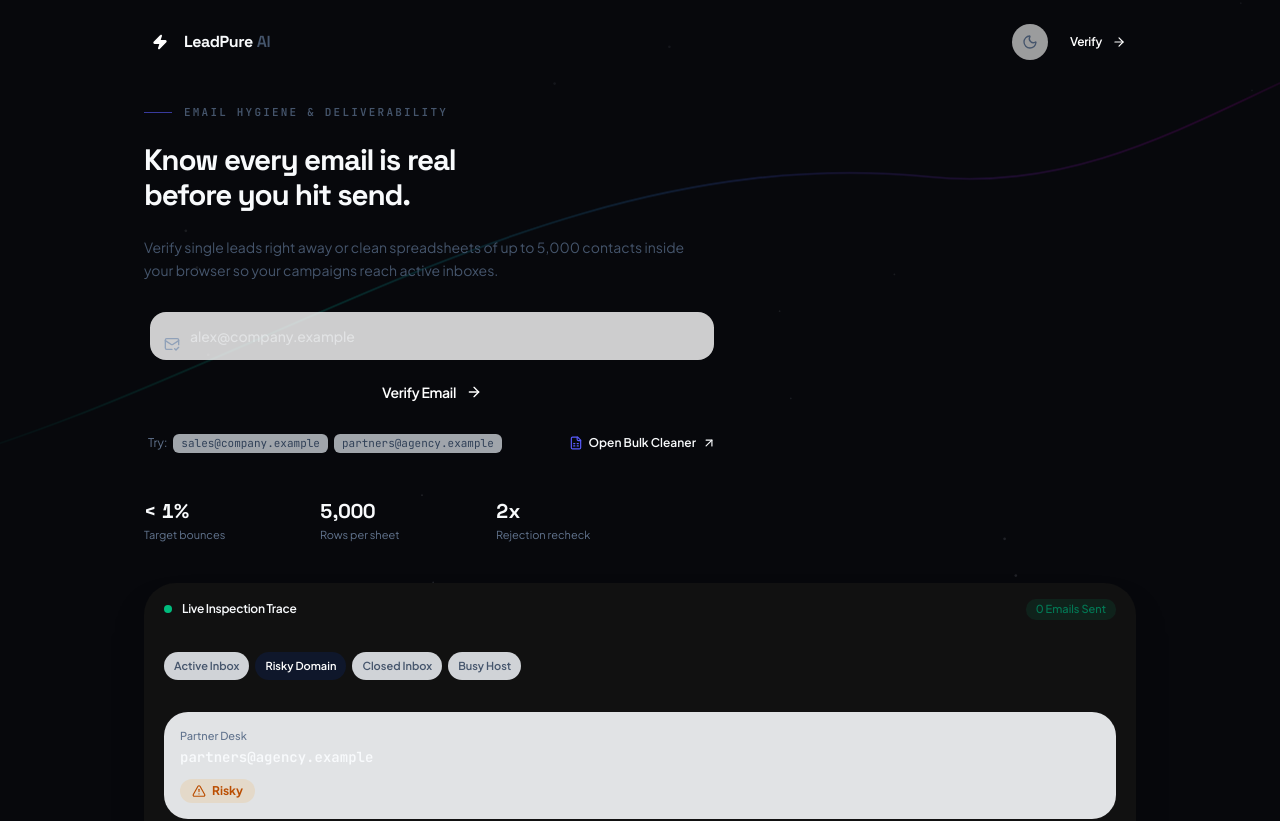
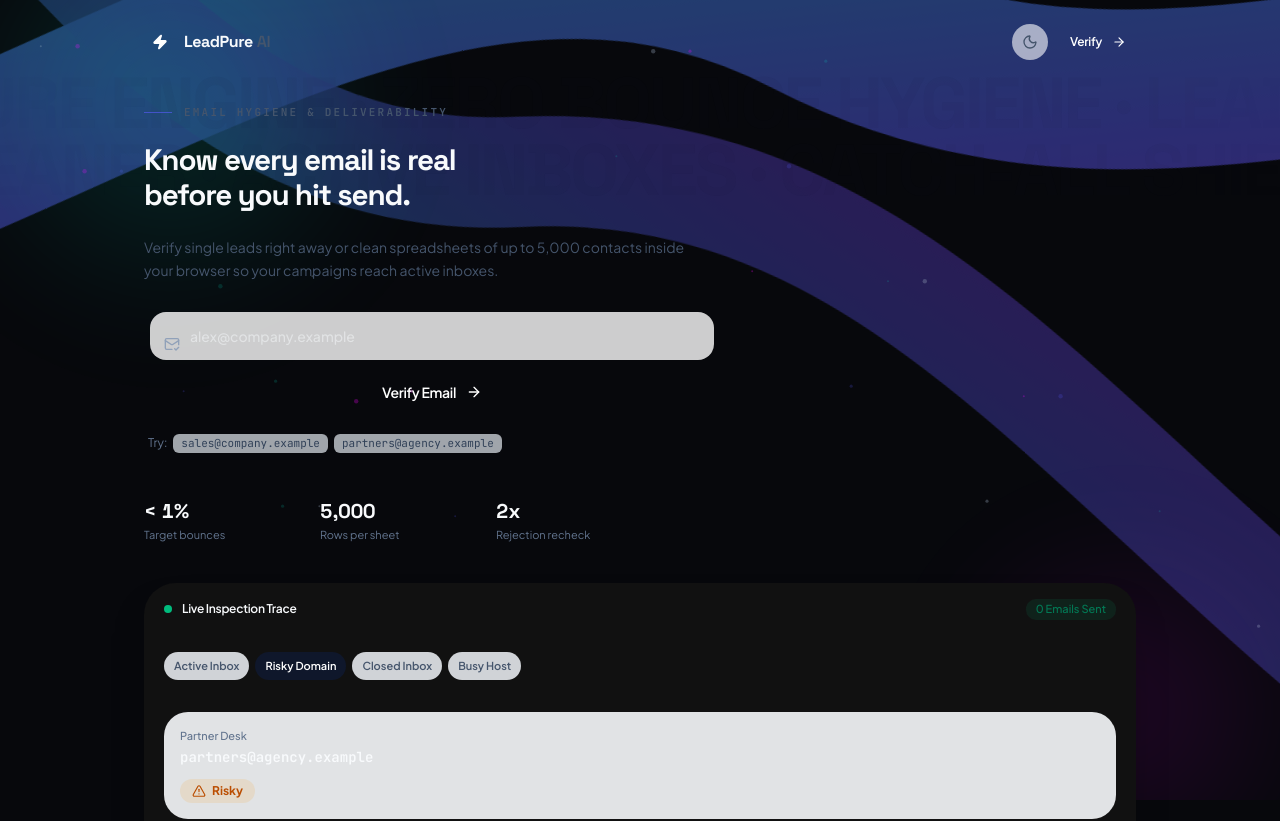
Before and after one commit to ossamamehmood/LeadPure-AI, a React (Vite) app: page / in a window 1280 px wide. Shown: the top 821 px of the page. Built offline with nearby package versions, Linux system fonts and the light colour scheme.

Commit message:
Restore Minimsam scroll backdrop and Hero letters, Spotlight compare table, clean Hero CTA and default-collapsed chevron Sidebar

```diff
--- a/src/components/LandingPage.tsx
+++ b/src/components/LandingPage.tsx
@@ -10,7 +10,6 @@ import {
   ExternalLink,
   ShieldCheck,
   SlidersHorizontal,
-  FileSpreadsheet,
   Layers,
   MailCheck,
 } from 'lucide-react';
@@ -69,7 +68,7 @@ const COMPARISON_ROWS: {
   },
   {
     feature: 'Double-checks strict rejections',
-    leadpure: { ok: true, note: 'Verified twice' },
+    leadpure: { ok: true },
     zerobounce: { ok: false },
     emailable: { ok: false },
     hunter: { ok: false },
@@ -174,9 +173,38 @@ export function LandingPage({ onOpenDashboard, onNavigate, theme }: LandingPageP
 
   return (
     <div className="space-y-24 sm:space-y-28">
-      {/* 1. ASYMMETRIC PRODUCT-FIRST HERO + LIVE VERIFICATION INSPECTOR */}
+      {/* 1. ASYMMETRIC PRODUCT-FIRST HERO + MINIMSAM BACKGROUND LETTERS + INSPECTOR */}
       <section className="relative pt-2 sm:pt-4">
-        <div className="grid grid-cols-1 lg:grid-cols-12 gap-10 lg:gap-12 items-center">
+        {/* Minimsam-inspired monumental kinetic background typography (subtly masked behind Hero) */}
+        <div
+          aria-hidden="true"
+          className="pointer-events-none select-none absolute -top-6 sm:-top-10 -inset-x-[12vw] -z-10 overflow-hidden"
+          style={{
+            maskImage: 'linear-gradient(90deg, transparent 0%, #000 14%, #000 86%, transparent 100%)',
+            WebkitMaskImage: 'linear-gradient(90deg, transparent 0%, #000 14%, #000 86%, transparent 100%)',
+          }}
+        >
+          <div className="space-y-1 sm:space-y-2 text-[4.5rem] sm:text-[7.5rem] lg:text-[9.5rem] font-display font-black uppercase tracking-[-0.04em] leading-[0.88] whitespace-nowrap text-slate-900/[0.045] dark:text-white/[0.045]">
+            <motion.div
+              className="flex w-max"
+              animate={shouldReduceMotion ? undefined : { x: ['0%', '-50%'] }}
+              transition={shouldReduceMotion ? undefined : { duration: 42, repeat: Infinity, ease: 'linear' }}
+            >
+              <span>LEADPURE ENGINE &middot; ZERO BOUNCE HYGIENE &middot;&nbsp;</span>
+              <span>LEADPURE ENGINE &middot; ZERO BOUNCE HYGIENE &middot;&nbsp;</span>
+            </motion.div>
+            <motion.div
+              className="flex w-max"
+              animate={shouldReduceMotion ? undefined : { x: ['-50%', '0%'] }}
+              transition={shouldReduceMotion ? undefined : { duration: 48, repeat: Infinity, ease: 'linear' }}
+            >
+              <span>ACTIVE INBOXES &middot; CATCH-ALL SHIELD &middot; BULK CLEANER &middot;&nbsp;</span>
+              <span>ACTIVE INBOXES &middot; CATCH-ALL SHIELD &middot; BULK CLEANER &middot;&nbsp;</span>
+            </motion.div>
+          </div>
+        </div>
+
+        <div className="grid grid-cols-1 lg:grid-cols-12 gap-10 lg:gap-12 items-center relative z-10">
           {/* Left Editorial Column + Interactive Quick Check Bar */}
           <div className="lg:col-span-6 space-y-6">
             <div className="flex items-center gap-3">
@@ -235,8 +263,7 @@ export function LandingPage({ onOpenDashboard, onNavigate, theme }: LandingPageP
                 </ClickSpark>
               </div>
 
-              <div className="flex flex-wrap items-center justify-between gap-2 text-xs text-slate-500 dark:text-slate-400 px-1">
-                <div className="flex flex-wrap items-center gap-1.5">
+              <div className="flex flex-wrap items-center gap-1.5 text-xs text-slate-500 dark:text-slate-400 px-1">
                 <span>Try:</span>
                 {['sales@company.example', 'partners@agency.example'].map((preset) => (
                   <button
@@ -248,16 +275,6 @@ export function LandingPage({ onOpenDashboard, onNavigate, theme }: LandingPageP
                     {preset}
                   </button>
                 ))}
-                </div>
-                <button
-                  type="button"
-                  onClick={() => onOpenDashboard()}
-                  className="inline-flex items-center gap-1.5 font-semibold text-app-text hover:text-brand-blue transition-colors cursor-pointer"
-                >
-                  <FileSpreadsheet className="w-3.5 h-3.5 text-brand-blue" />
-                  <span>Open Bulk Cleaner</span>
-                  <ArrowUpRight className="w-3.5 h-3.5" />
-                </button>
               </div>
             </form>
 
@@ -523,7 +540,15 @@ export function LandingPage({ onOpenDashboard, onNavigate, theme }: LandingPageP
           </ClickSpark>
         </div>
 
-        <div className="liquid-glass rounded-3xl overflow-hidden">
+        <SpotlightCard
+          theme={theme}
+          spotlightColor={theme === 'dark' ? '#5A5CFF' : '#4F46E5'}
+          intensity={theme === 'dark' ? 0.12 : 0.06}
+          borderGlow={0.7}
+          grain={0.02}
+          spotlightSize={360}
+          className="spotlight-glass !p-0 rounded-3xl border border-app-border overflow-hidden"
+        >
           <div className="overflow-x-auto">
             <table className="w-full min-w-[740px] text-left border-collapse">
               <thead>
@@ -579,7 +604,7 @@ export function LandingPage({ onOpenDashboard, onNavigate, theme }: LandingPageP
               </tbody>
             </table>
           </div>
-        </div>
+        </SpotlightCard>
       </section>
 
       {/* 5. MINIMALIST LIQUID-GLASS FAQ */}
--- a/src/components/ui/BackgroundMotion.tsx
+++ b/src/components/ui/BackgroundMotion.tsx
@@ -20,13 +20,17 @@ interface CanvasParticle {
   vy: number;
   radius: number;
   alpha: number;
+  color: string;
 }
 
+const PARTICLE_COLORS = ['#02FEDC', '#5A5CFF', '#F502FD', '#94A3B8'];
+
 /**
- * Grounded architectural motion canvas:
- * - Masked 64px coordinate matrix + subtle anodized grain
- * - Ultra-restrained single hairline optical trace driven smoothly by scroll progress
- * - Subtle pointer-following slate/indigo specular sheen (zero smoky neon fog)
+ * Minimsam-inspired spatial background motion engine:
+ * - Architectural 64px dot grid + calibrated horizon mesh
+ * - Scroll-linked dual neon signature ribbons drawing & rotating smoothly behind `.liquid-glass` cards
+ * - GPU ambient multi-color micro-particle `<canvas>` loop with reduced-motion & visibility guards
+ * - Interactive pointer-following atmospheric aura
  */
 export function BackgroundMotion({ variant = 'hero' }: BackgroundMotionProps) {
   const shouldReduceMotion = useReducedMotion();
@@ -34,15 +38,17 @@ export function BackgroundMotion({ variant = 'hero' }: BackgroundMotionProps) {
 
   const pointerX = useMotionValue(-999);
   const pointerY = useMotionValue(-999);
-  const smoothX = useSpring(pointerX, { stiffness: 75, damping: 28, mass: 0.55 });
-  const smoothY = useSpring(pointerY, { stiffness: 75, damping: 28, mass: 0.55 });
+  const smoothX = useSpring(pointerX, { stiffness: 65, damping: 24, mass: 0.6 });
+  const smoothY = useSpring(pointerY, { stiffness: 65, damping: 24, mass: 0.6 });
 
-  const cursorSpotlight = useMotionTemplate`radial-gradient(520px circle at ${smoothX}px ${smoothY}px, rgba(90, 92, 255, 0.065), transparent 72%)`;
+  const cursorSpotlight = useMotionTemplate`radial-gradient(620px circle at ${smoothX}px ${smoothY}px, rgba(90, 92, 255, 0.13), rgba(2, 254, 220, 0.05) 38%, transparent 72%)`;
 
   const { scrollYProgress } = useScroll();
-  const smoothScroll = useSpring(scrollYProgress, { stiffness: 80, damping: 26, restDelta: 0.001 });
-  const hairlineLength = useTransform(smoothScroll, [0, 1], [0.18, 0.98]);
-  const horizonOffset = useTransform(smoothScroll, [0, 1], ['0%', '-10%']);
+  const smoothScroll = useSpring(scrollYProgress, { stiffness: 70, damping: 24, restDelta: 0.001 });
+  const primaryPathLength = useTransform(smoothScroll, [0, 1], [0.14, 0.96]);
+  const secondaryPathLength = useTransform(smoothScroll, [0, 1], [0.05, 0.88]);
+  const ribbonY = useTransform(smoothScroll, [0, 1], ['2%', '-24%']);
+  const ribbonRotate = useTransform(smoothScroll, [0, 1], [0, 14]);
 
   useEffect(() => {
     if (shouldReduceMotion || variant !== 'hero') return;
@@ -76,24 +82,22 @@ export function BackgroundMotion({ variant = 'hero' }: BackgroundMotionProps) {
     };
     resize();
 
-    const count = variant === 'hero' ? 18 : 10;
+    const count = variant === 'hero' ? 42 : 24;
     const particles: CanvasParticle[] = Array.from({ length: count }, (_, i) => ({
-      x: ((i * 211) % Math.max(width, 320)),
-      y: ((i * 277) % Math.max(height, 320)),
-      vx: ((i % 5) - 2) * 0.06,
-      vy: -0.08 - (i % 4) * 0.03,
-      radius: 0.9 + (i % 2) * 0.45,
-      alpha: 0.14 + (i % 3) * 0.06,
+      x: ((i * 197) % Math.max(width, 320)),
+      y: ((i * 251) % Math.max(height, 320)),
+      vx: ((i % 7) - 3) * 0.09,
+      vy: -0.14 - (i % 5) * 0.05,
+      radius: 1 + (i % 3) * 0.6,
+      alpha: 0.25 + (i % 4) * 0.12,
+      color: PARTICLE_COLORS[i % PARTICLE_COLORS.length],
     }));
 
     const renderFrame = () => {
       rafId = requestAnimationFrame(renderFrame);
       if (document.hidden) return;
 
-      const isLight = document.documentElement.getAttribute('data-theme') === 'light';
       ctx.clearRect(0, 0, width, height);
-      ctx.fillStyle = isLight ? '#4F46E5' : '#CBD5E1';
-
       for (const p of particles) {
         p.x += p.vx;
         p.y += p.vy;
@@ -106,6 +110,7 @@ export function BackgroundMotion({ variant = 'hero' }: BackgroundMotionProps) {
         if (p.x > width + 12) p.x = -12;
 
         ctx.globalAlpha = p.alpha;
+        ctx.fillStyle = p.color;
         ctx.beginPath();
         ctx.arc(p.x, p.y, p.radius, 0, Math.PI * 2);
         ctx.fill();
@@ -123,62 +128,108 @@ export function BackgroundMotion({ variant = 'hero' }: BackgroundMotionProps) {
 
   return (
     <div aria-hidden="true" className="pointer-events-none fixed inset-0 overflow-hidden z-0">
-      {/* Grounded top-lit horizon surface */}
+      {/* Base calibrated atmospheric horizon mesh */}
       <div className="mesh-background" />
 
-      {/* Precision masked 64px architectural coordinate grid */}
-      <div className="absolute inset-0 architectural-grid opacity-80" />
+      {/* Precision masked 64px architectural dot matrix */}
+      <div className="absolute inset-0 architectural-grid opacity-85" />
 
-      {/* Restrained optical vector hairline linked subtly to scroll */}
+      {/* Scroll-Linked Neon Signature Ribbons (refract vibrantly behind `.liquid-glass` panels in Dark & Light modes) */}
       {variant === 'hero' && (
         <motion.div
-          className="fixed inset-x-0 -top-10 h-[92vh] w-full opacity-[0.26] dark:opacity-[0.22]"
-          style={shouldReduceMotion ? undefined : { y: horizonOffset, willChange: 'transform' }}
+          className="fixed -inset-x-[12vw] -top-[18vh] h-[140vh] w-[124vw] opacity-[0.42] dark:opacity-[0.60]"
+          style={
+            shouldReduceMotion
+              ? undefined
+              : {
+                  y: ribbonY,
+                  rotate: ribbonRotate,
+                  willChange: 'transform',
+                }
+          }
         >
           <svg
-            viewBox="0 0 1440 760"
+            viewBox="0 0 1440 1024"
             fill="none"
             preserveAspectRatio="xMidYMid slice"
             className="w-full h-full"
           >
             <defs>
-              <linearGradient id="leadpureHairlineGrad" x1="0%" y1="0%" x2="100%" y2="0%">
-                <stop offset="0%" stopColor="#02FEDC" stopOpacity="0" />
-                <stop offset="28%" stopColor="#02FEDC" stopOpacity="0.65" />
-                <stop offset="60%" stopColor="#5A5CFF" stopOpacity="0.8" />
-                <stop offset="88%" stopColor="#F502FD" stopOpacity="0.55" />
-                <stop offset="100%" stopColor="#F502FD" stopOpacity="0" />
+              <linearGradient id="leadpureScrollRibbon" x1="0%" y1="0%" x2="100%" y2="100%">
+                <stop offset="0%" stopColor="#02FEDC" />
+                <stop offset="48%" stopColor="#5A5CFF" />
+                <stop offset="100%" stopColor="#F502FD" />
+              </linearGradient>
+              <linearGradient id="leadpureScrollRibbonAlt" x1="100%" y1="0%" x2="0%" y2="100%">
+                <stop offset="0%" stopColor="#F502FD" stopOpacity="0.68" />
+                <stop offset="52%" stopColor="#5A5CFF" stopOpacity="0.72" />
+                <stop offset="100%" stopColor="#02FEDC" stopOpacity="0.62" />
               </linearGradient>
             </defs>
 
             <motion.path
-              d="M -60 610 C 310 520, 620 260, 1020 300 C 1220 320, 1360 190, 1520 150"
-              stroke="url(#leadpureHairlineGrad)"
-              strokeWidth={1.75}
+              d="M -340 940 C 180 760, 420 260, 840 360 C 1220 450, 1460 120, 1820 210"
+              stroke="url(#leadpureScrollRibbon)"
+              strokeWidth={145}
               strokeLinecap="round"
-              style={shouldReduceMotion ? { pathLength: 0.75 } : { pathLength: hairlineLength }}
+              style={shouldReduceMotion ? { pathLength: 0.7 } : { pathLength: primaryPathLength }}
+            />
+
+            <motion.path
+              d="M 1800 940 C 1280 820, 1020 440, 620 560 C 260 670, 20 280, -320 140"
+              stroke="url(#leadpureScrollRibbonAlt)"
+              strokeWidth={100}
+              strokeLinecap="round"
+              style={shouldReduceMotion ? { pathLength: 0.5 } : { pathLength: secondaryPathLength }}
             />
           </svg>
         </motion.div>
       )}
 
-      {/* Minimal atmospheric micro-dust canvas */}
+      {/* Drifting bokeh & telemetry particle `<canvas>` */}
       {!shouldReduceMotion && (
         <canvas
           ref={canvasRef}
-          className="fixed inset-0 w-full h-full opacity-50 pointer-events-none"
+          className="fixed inset-0 w-full h-full opacity-55 dark:opacity-75 pointer-events-none"
         />
       )}
 
-      {/* Subtle anodized surface texture breaks flat digital bands */}
+      {/* Ultra-fine matte film surface preventing gradient banding */}
       <div className="absolute inset-0 matte-grain" />
 
-      {/* Controlled pointer surface sheen */}
+      {/* Interactive pointer-reactive light aura */}
       {!shouldReduceMotion && variant === 'hero' && (
         <motion.div
-          className="absolute inset-0 opacity-80"
+          className="absolute inset-0 opacity-85 dark:opacity-100"
           style={{ background: cursorSpotlight }}
         />
+      )}
+
+      {/* Soft peripheral depth glow spheres (provide colorful light for Light & Dark glass refraction) */}
+      {!shouldReduceMotion && (
+        <>
+          <motion.div
+            className="absolute -top-36 -left-24 w-[440px] h-[440px] sm:w-[640px] sm:h-[640px] rounded-full blur-3xl opacity-[0.16] dark:opacity-[0.09]"
+            style={{ background: 'radial-gradient(circle, #02FEDC 0%, transparent 70%)', willChange: 'transform' }}
+            animate={{
+              x: [0, 48, -22, 0],
+              y: [0, 30, 18, 0],
+              scale: [1, 1.07, 0.96, 1],
+            }}
+            transition={{ duration: 24, repeat: Infinity, ease: 'easeInOut' }}
+          />
+
+          <motion.div
+            className="absolute -bottom-36 -right-24 w-[420px] h-[420px] sm:w-[620px] sm:h-[620px] rounded-full blur-3xl opacity-[0.13] dark:opacity-[0.08]"
+            style={{ background: 'radial-gradient(circle, #F502FD 0%, transparent 70%)', willChange: 'transform' }}
+            animate={{
+              x: [0, -48, 22, 0],
+              y: [0, -30, 22, 0],
+              scale: [1, 0.96, 1.06, 1],
+            }}
+            transition={{ duration: 28, repeat: Infinity, ease: 'easeInOut' }}
+          />
+        </>
       )}
     </div>
   );
```
Also changed, not shown: src/components/Sidebar.tsx (+24 -23 lines), src/index.css (+9 -9 lines). Lines whose indentation alone changed are shown as unchanged.
